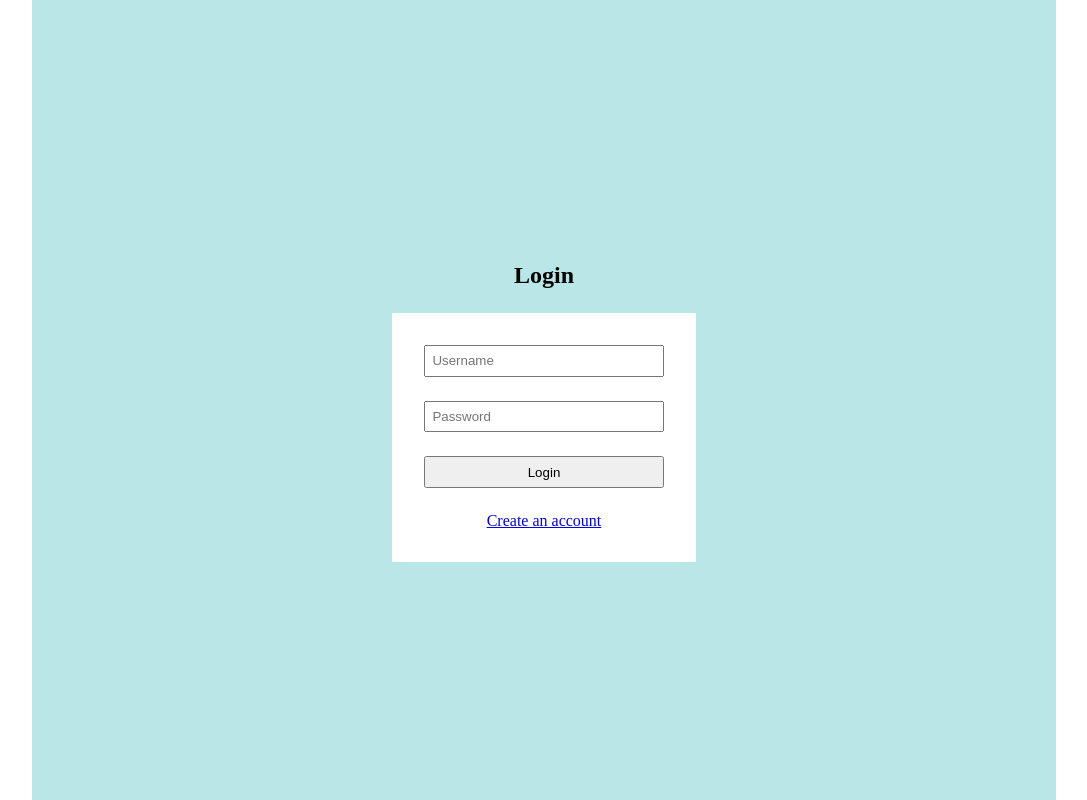
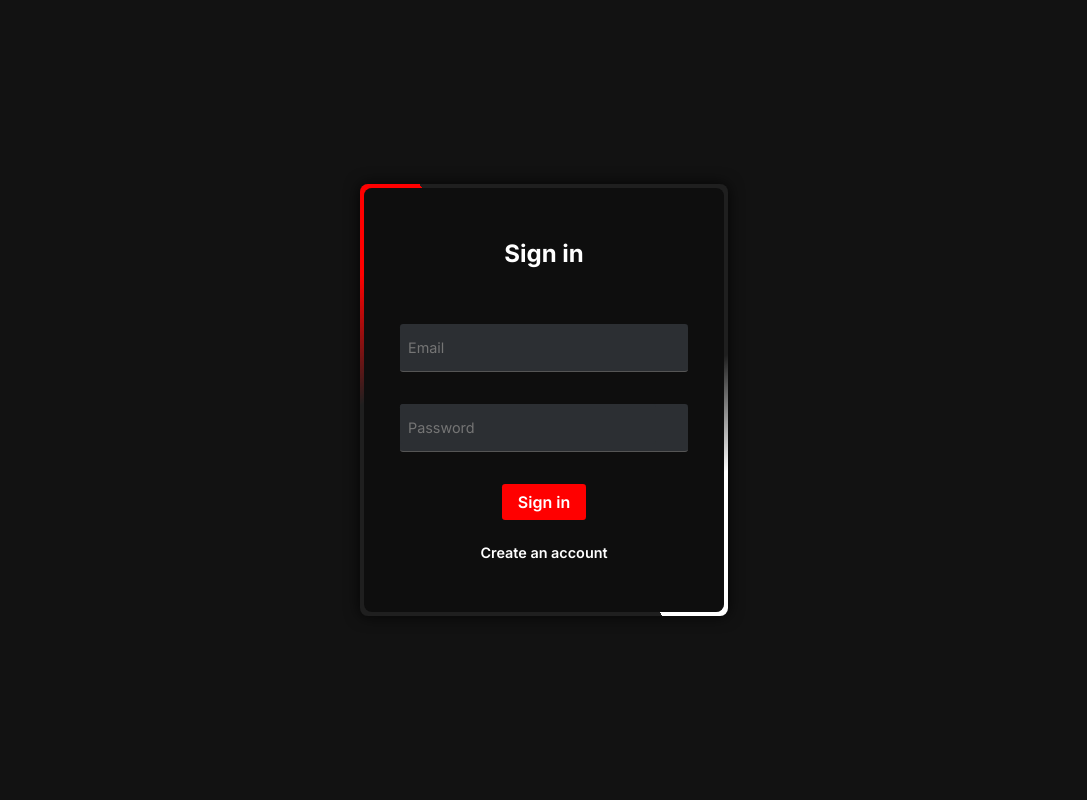
Before and after one commit to alraltse/Blog-Web-Page, a React (Vite) app: page /login in a window 1280 px wide. Shown: the whole page, without its empty margins (96-1183 px from the left). Built offline with nearby package versions, Linux system fonts and the light colour scheme.

Commit message:
"Sign up" and "Sign in" pages designed

```diff
--- a/index.html
+++ b/index.html
@@ -3,7 +3,10 @@
   <head>
     <meta charset="UTF-8" />
     <meta name="viewport" content="width=device-width, initial-scale=1.0" />
-    <title>Vite + React</title>
+    <title>Blog</title>
+    <link rel="preconnect" href="https://fonts.googleapis.com">
+    <link rel="preconnect" href="https://fonts.gstatic.com" crossorigin>
+    <link href="https://fonts.googleapis.com/css2?family=Inter:ital,opsz,wght@0,14..32,100..900;1,14..32,100..900&display=swap" rel="stylesheet">
   </head>
   <body>
     <div id="root"></div>
--- a/package.json
+++ b/package.json
@@ -10,10 +10,10 @@
     "preview": "vite preview"
   },
   "dependencies": {
+    "@ant-design/icons": "^5.5.1",
     "react": "^18.3.1",
     "react-dom": "^18.3.1",
-    "react-router-dom": "^6.26.2",
-    "sass": "^1.79.1"
+    "react-router-dom": "^6.26.2"
   },
   "devDependencies": {
     "@eslint/js": "^9.9.0",
--- /dev/null
+++ b/src/assets/VisibilityOff.jsx
@@ -0,0 +1,8 @@
+export default function VisibilityOff({onTrigger}) {
+    return (
+        <svg xmlns="http://www.w3.org/2000/svg" height="24px" viewBox="0 -960 960 960" width="20px" fill="#FFFFFF" className="visibilityOff" onClick={onTrigger}
+        >
+            <path d="m644-428-58-58q9-47-27-88t-93-32l-58-58q17-8 34.5-12t37.5-4q75 0 127.5 52.5T660-500q0 20-4 37.5T644-428Zm128 126-58-56q38-29 67.5-63.5T832-500q-50-101-143.5-160.5T480-720q-29 0-57 4t-55 12l-62-62q41-17 84-25.5t90-8.5q151 0 269 83.5T920-500q-23 59-60.5 109.5T772-302Zm20 246L624-222q-35 11-70.5 16.5T480-200q-151 0-269-83.5T40-500q21-53 53-98.5t73-81.5L56-792l56-56 736 736-56 56ZM222-624q-29 26-53 57t-41 67q50 101 143.5 160.5T480-280q20 0 39-2.5t39-5.5l-36-38q-11 3-21 4.5t-21 1.5q-75 0-127.5-52.5T300-500q0-11 1.5-21t4.5-21l-84-82Zm319 93Zm-151 75Z"/>
+        </svg>
+    )
+}
--- /dev/null
+++ b/src/assets/VisibilityOn.jsx
@@ -0,0 +1,16 @@
+import { useState } from "react"
+
+export default function VisibilityOn({onTrigger}) {
+    return (
+        <svg
+        xmlns="http://www.w3.org/2000/svg"
+        height="24px"
+        viewBox="0 -960 960 960"
+        width="20px"fill="#FFFFFF"
+        className="visibilityOn"
+        id="visibilityOn"
+        onClick={onTrigger}>
+            <path d="M480-320q75 0 127.5-52.5T660-500q0-75-52.5-127.5T480-680q-75 0-127.5 52.5T300-500q0 75 52.5 127.5T480-320Zm0-72q-45 0-76.5-31.5T372-500q0-45 31.5-76.5T480-608q45 0 76.5 31.5T588-500q0 45-31.5 76.5T480-392Zm0 192q-146 0-266-81.5T40-500q54-137 174-218.5T480-800q146 0 266 81.5T920-500q-54 137-174 218.5T480-200Zm0-300Zm0 220q113 0 207.5-59.5T832-500q-50-101-144.5-160.5T480-720q-113 0-207.5 59.5T128-500q50 101 144.5 160.5T480-280Z"/>
+        </svg>
+    )
+}
--- a/src/main.jsx
+++ b/src/main.jsx
@@ -12,7 +12,7 @@ import Main from './pages/Main'
 import SingleArticle from './pages/SingleArticle'
 import Navbar from './components/Navbar'
 import Footer from './components/Footer'
-import './styles/register.scss'
+import './styles/login-register.css'
 
 const Layout = () => {
   return (
@@ -55,10 +55,6 @@ const router = createBrowserRouter([
 
 createRoot(document.getElementById('root')).render(
   <StrictMode>
-    <div className="web-page">
-      <div className="container">
         <RouterProvider router={router} />
-      </div>
-    </div>
   </StrictMode>,
 )
--- a/src/pages/Login.jsx
+++ b/src/pages/Login.jsx
@@ -1,15 +1,41 @@
 import { Link } from "react-router-dom";
+import VisibilityOn from "../assets/VisibilityOn";
+import VisibilityOff from "../assets/VisibilityOff";
+import { useState } from "react";
 
 export default function Login() {
+    const [visibility, setVisibility] = useState(false)
+
+    function handleDisplay() {
+       const visOn = document.getElementById("visibilityOn")
+       visOn.style.display = "flex"
+    }
+
+    function handleVisibilityOn() {
+        setVisibility(true)
+    }
+
+    function handleVisibilityOff() {
+        setVisibility(false)
+    }
+
     return (
-        <div className="login">
-            <h2>Login</h2>
-            <form>
-                <input required type="text" placeholder="Username" />
-                <input required type="password" placeholder="Password" />
-                <button>Login</button>
-                <span><Link to="/register">Create an account</Link></span>
-            </form>
+        <div className="login-container">
+            <div className="login">
+                <div className="form-login-background">
+                    <form className="form-login">
+                        <h2 className="login-header">Sign in</h2>
+                        <input required type="text" placeholder="Email" className="input-email-login-register" />
+                        <div className="visibility">
+                            <input required type={visibility ? "text" : "password"} placeholder="Password" className="input-password-login-register" onClick={handleDisplay}/>
+                            <span className="visibility-icon">
+                                { visibility ? <VisibilityOff onTrigger={handleVisibilityOff} /> : <VisibilityOn onTrigger={handleVisibilityOn} /> }</span>
+                        </div>
+                        <button className="btn-login">Sign in</button>
+                        <Link to="/register"  className="link-login">Create an account</Link>
+                    </form>
+                </div>
+            </div>
         </div>
     )
 }
--- a/src/pages/Register.jsx
+++ b/src/pages/Register.jsx
@@ -1,16 +1,20 @@
 import { Link } from "react-router-dom"
 
 export default function Register() {
-  return (
-    <div className="login">
-        <h2>Register</h2>
-        <form>
-            <input required type="text" placeholder="Username" />
-            <input required type="email" placeholder="Email" />
-            <input required type="password" placeholder="Password" />
-            <button>Login</button>
-            <span>Already have an account? <Link to="/login">Login</Link></span>
-        </form>
-    </div>
-)
+    return (
+        <div className="register-container">
+            <div className="register">
+                <div className="form-register-background">
+                <form className="form-register">
+                        <h2 className="register-header">Sign up</h2>
+                        <input required type="text" placeholder="Name" className="input-login-register" />
+                        <input required type="email" placeholder="Email" className="input-login-register" />
+                        <input required type="password" placeholder="Password" className="input-login-register" />
+                        <button className="btn-register">Sign up</button>
+                        <span>Already have an account? <Link to="/login" className="link-register">Sign in</Link></span>
+                    </form>
+                </div>
+            </div>
+        </div>
+    )
 }
--- /dev/null
+++ b/src/styles/login-register.css
@@ -0,0 +1,258 @@
+* {
+  box-sizing: border-box;
+  padding: 0;
+  margin: 0;
+  font-family: "Inter", sans-serif;
+}
+
+.login-container,
+.register-container {
+  height: 100vh;
+  display: flex;
+  justify-content: center;
+  align-items: center;
+  background-color: #121212;
+}
+
+.login,
+.register {
+  display: flex;
+  flex-direction: column;
+  justify-content: center;
+  align-items: center;
+
+  position: relative;
+
+  width: 23rem;
+  height: 27rem;
+  background-color: rgba(34, 34, 34, 0.8);
+  border-radius: 0.5rem;
+  box-shadow: 0 0 15px rgba(0, 0, 0, 0.8);
+  overflow: hidden;
+}
+
+.register {
+  width: 25rem;
+  height: 30rem;
+}
+
+.login::before,
+.register::before {
+  content: '';
+  position: absolute;
+  top: -50%;
+  left: -50%;
+  width: 24rem;
+  height: 28rem;
+  background-image: linear-gradient(0deg, transparent, transparent, #ff0000, #ff0000, #ff0000);
+  z-index: 1;
+  transform-origin: bottom right;
+  animation: animate 6s linear infinite;
+}
+
+.login::after,
+.register::after {
+  content: '';
+  position: absolute;
+  top: -50%;
+  left: -50%;
+  width: 21rem;
+  height: 25rem;
+  background-image: linear-gradient(0deg, transparent, transparent, #ffffff, #ffffff, #ffffff);
+  z-index: 1;
+  transform-origin: bottom right;
+  animation: animate 6s linear infinite;
+  animation-delay: -3s;
+}
+
+@keyframes animate {
+  0% {
+    transform: rotate(0deg);
+  }
+  100% {
+    transform: rotate(360deg);
+  }
+}
+
+.form-login-background {
+  width: 22.5rem;
+  height: 26.5rem;
+
+  position: relative;
+  z-index: 2;
+  background-color: rgb(34, 34, 34);
+  border-radius: 0.5rem;
+}
+
+.form-register-background {
+  width: 24.5rem;
+  height: 29.5rem;
+
+  position: relative;
+  z-index: 2;
+  background-color: rgb(34, 34, 34);
+  border-radius: 0.5rem;
+}
+
+.form-login {
+  display: flex;
+  flex-direction: column;
+  justify-content: center;
+  align-items: center;
+
+  width: 22.5rem;
+  height: 26.5rem;
+
+  position: relative;
+  z-index: 2;
+  background-color: rgba(0, 0, 0, 0.6);
+  border-radius: 0.5rem;
+}
+
+.form-register {
+  display: flex;
+  flex-direction: column;
+  justify-content: center;
+  align-items: center;
+
+  width: 24.5rem;
+  height: 29.5rem;
+
+  position: relative;
+  z-index: 2;
+  background-color: rgba(0, 0, 0, 0.6);
+  border-radius: 0.5rem;
+}
+
+.login-header {
+  padding: 0 0 2.5rem 0;
+  color: rgb(255, 255, 255);
+}
+
+.register-header {
+  padding: 2rem 0 1rem 0;
+  color: rgb(255, 255, 255);
+}
+
+.input-email-login-register,
+.input-password-login-register  {
+  margin: 1rem;
+  padding: 0.5rem;
+  width: 18rem;
+  height: 3rem;
+  outline: none;
+
+  background-color: #2c2f33;
+  caret-color: white;
+  color: white;
+
+  border: none;
+  border-bottom: 1px solid #555;
+  border-radius: 0.2rem;
+
+  font-size: 0.9rem;
+  transition: border-color 0.3s ease-in-out;
+}
+
+.input-email-login-register:focus {
+  border: 2px solid #ff0000;
+}
+
+.input-password-login-register {
+  width: 16rem;
+  height: 2.5rem;
+  margin: 0;
+  padding-bottom: 0;
+  border: none;
+}
+
+.visibility {
+  width: 18rem;
+  height: 3rem;
+  margin: 1rem;
+  background-color: #2c2f33;
+  caret-color: white;
+  color: white;
+  border-bottom: 1px solid #555;
+  border-radius: 0.2rem;
+
+  display: flex;
+
+  transition: border-color 0.3s ease-in-out;
+}
+
+.visibility-icon {
+  margin: 0;
+  padding-right: 0.8rem;
+  height: 3rem;
+  display: flex;
+  align-items: center;
+}
+
+.visibilityOn {
+  cursor: pointer;
+  display: none;
+}
+
+.visibilityOff {
+  cursor: pointer;
+}
+
+.visibility:focus-within {
+  border: 2px solid #ff0000;
+}
+
+.btn-login,
+.btn-register {
+  margin: 1rem 0 1rem 0;
+  width: 5.3rem;
+  height: 2.3rem;
+  cursor: pointer;
+  outline: none;
+
+  background-color: #ff0000;
+  color: white;
+  font-weight: 600;
+  font-size: 1rem;
+  border: none;
+  border-radius: 0.2rem;
+
+  transition: background-color 0.3s ease-in-out, transform 0.2s;
+}
+
+.btn-register {
+  margin: 1rem 0 0.5rem 0;
+}
+
+.btn-login:hover,
+.btn-register:hover {
+  border: 2px solid white;
+  transform: scale(1.05);
+}
+
+span {
+  margin: 1rem 0 3rem 0;
+  color: #ffffff;
+  text-decoration: none;
+  font-size: 0.9rem;
+}
+
+.link-login,
+.link-register {
+  margin: 0.5rem 0 0 0;
+  color: white;
+  text-decoration: none;
+  font-size: 0.9rem;
+  font-weight: 600;
+  outline: none;
+  transition: color 0.2s ease-in-out, transform 0.1s;
+}
+
+.link-register {
+  margin: 1rem 0 0 0;
+}
+
+.link-login:hover,
+.link-register:hover {
+  color:#ff0000;
+}
--- a/src/styles/register.scss
+++ /dev/null
@@ -1,77 +0,0 @@
-$lightgreen: #b9e7e7;
-
-html, body {
-  margin: 0;
-  padding: 0;
-}
-
-//Login && Register
-
-.web-page {
-  display: flex;
-  justify-content: center;
-
-  .container {
-    height: 100vh;
-    width: 64rem;
-    background-color: #b9e7e7;
-
-    .login {
-      display: flex;
-      flex-direction: column;
-      justify-content: center;
-      align-items: center;
-      height: 100%;
-      background-color: $lightgreen;
-
-      h2 {
-        font-size: 1.5rem;
-        margin: 1.5rem;
-      }
-
-      form {
-        display: flex;
-        flex-direction: column;
-        padding: 2rem;
-        background-color: white;
-        width: 15rem;
-        gap: 1.5rem;
-
-        input {
-          padding: 0.4rem;
-        }
-
-        button {
-          padding: 0.4rem;
-          cursor: pointer;
-        }
-
-        span {
-          font-size: 1rem;
-          text-align: center;
-        }
-      }
-    }
-
-    //Navbar
-
-      .navbar {
-
-
-        .container {
-          padding: 0.4rem 0;
-          display: flex;
-          justify-content: space-between;
-
-          .logo {
-
-
-            .links {
-
-
-            }
-          }
-        }
-      }
-  }
-}
```
Also changed, not shown: 1 other file (tests, documents, lock files or other folders).
